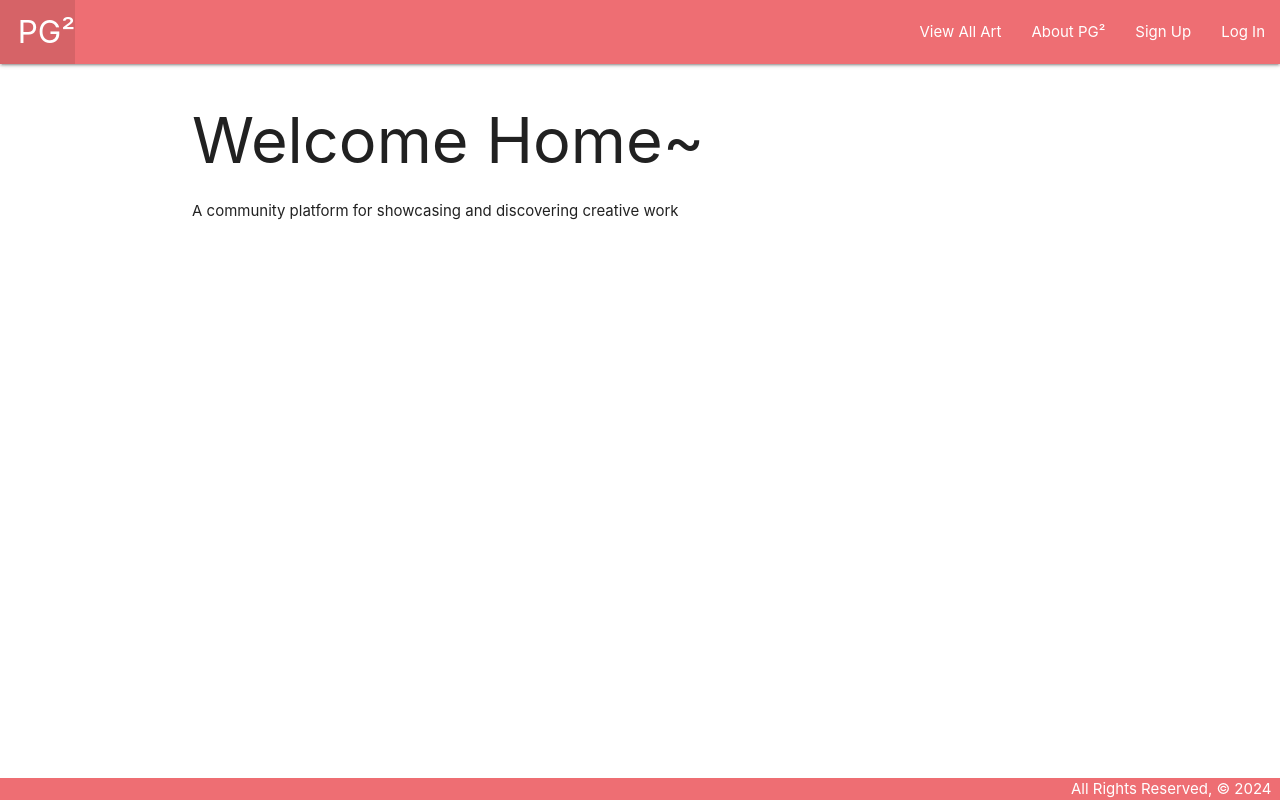
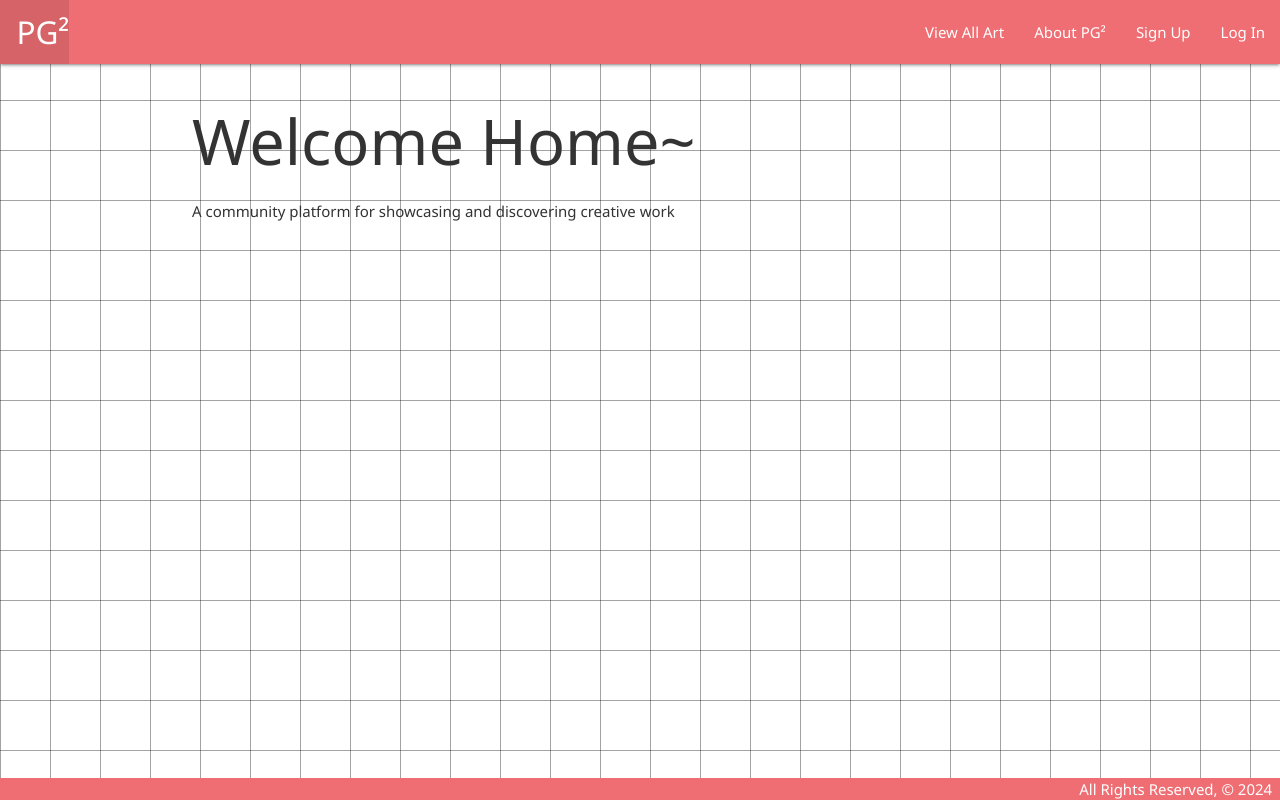
Before and after one commit to leon988/PG2, a Django app: page / in a window 1280 px wide. Run offline with Django 5.2, Linux system fonts and the light colour scheme.

Commit message:
First commit of css

```diff
--- a/main_app/static/css/style.css
+++ /dev/null
@@ -1,14 +0,0 @@
-body {
-    display: flex;
-    min-height: 100vh;
-    flex-direction: column;
-}
-
-main {
-    flex: 1 0 auto;
-}
-
-footer.page-footer {
-    padding-top: 0;
-    text-align: right;
-}
--- /dev/null
+++ b/main_app/static/css/styles.css
@@ -0,0 +1,24 @@
+body, html {
+    margin: 0;
+    padding: 0;
+    overflow-x: hidden;
+    font-family: 'Segoe UI', Tahoma, Geneva, Verdana, sans-serif;
+    background:
+      linear-gradient(rgba(0, 0, 0, 0.2) 1px, transparent 1px),
+      linear-gradient(to right, rgba(0, 0, 0, 0.2) 1px, transparent 1px);
+    background-size: 50px 50px, 50px 50px, auto;
+    color: #333;
+    min-height: 100vh;
+    display: flex;
+    flex-direction: column;
+    justify-content: center;
+  }
+
+main {
+    flex: 1 0 auto;
+}
+
+footer.page-footer {
+    padding-top: 0;
+    text-align: right;
+}
--- a/main_app/templates/base.html
+++ b/main_app/templates/base.html
@@ -11,7 +11,7 @@
     <!-- Materialize -->
     <link rel="stylesheet" href="https://cdnjs.cloudflare.com/ajax/libs/materialize/1.0.0/css/materialize.min.css">
     <!-- our beautiful css attempt -->
-    <link rel="stylesheet" type="text/css" href="{% static 'css/style.css' %}">
+    <link rel="stylesheet" type="text/css" href="{% static 'css/styles.css' %}">
     <script src="https://cdnjs.cloudflare.com/ajax/libs/materialize/1.0.0/js/materialize.min.js"></script>
     <!-- google icons -->
     <link rel="stylesheet" href="https://fonts.googleapis.com/css2?family=Material+Symbols+Outlined:opsz,wght,FILL,GRAD@20..48,100..700,0..1,-50..200" />
```
